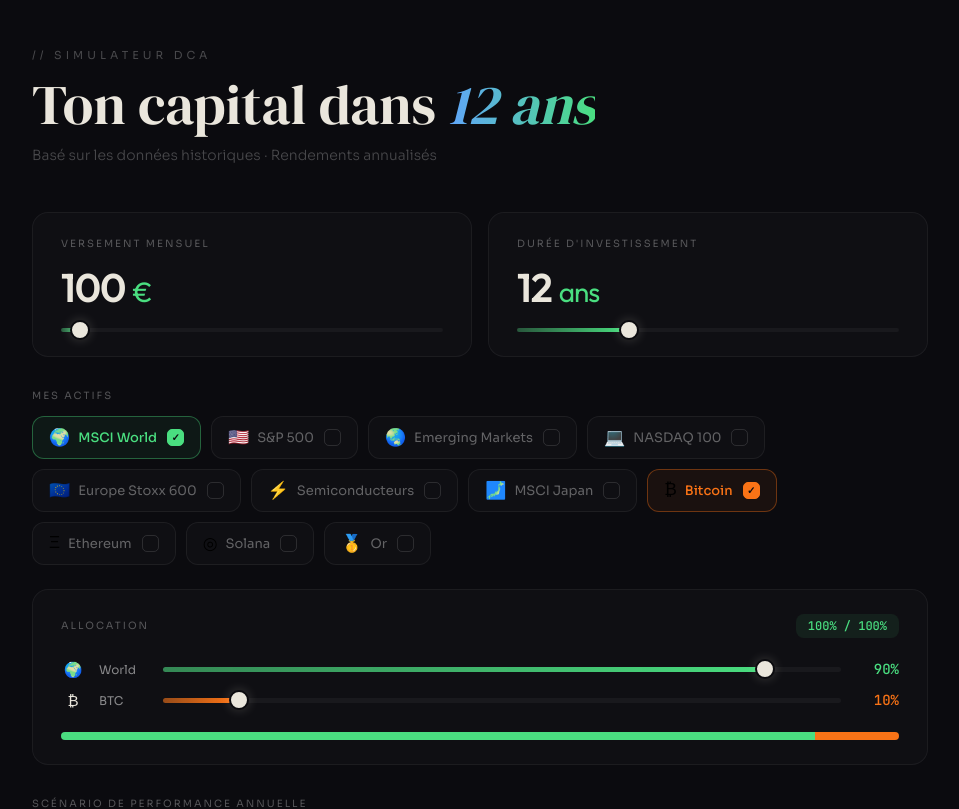
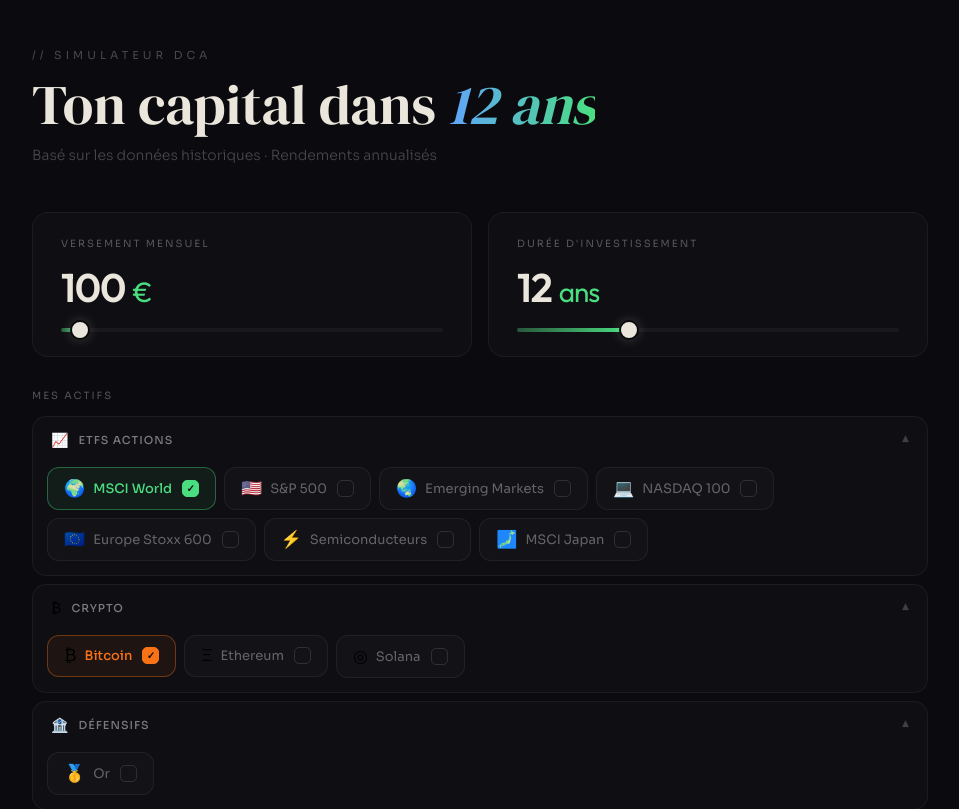
Before and after one commit to Noann0/Simulateur-investissment, a React (Vite) app: page / in a window 1280 px wide. Shown: the top 809 px of the page, without its empty margins (160-1119 px from the left). Built offline with nearby package versions, Linux system fonts and the light colour scheme.

Commit message:
feat: replace flat chips with accordion asset categories

```diff
--- a/src/SimulateurDCA.jsx
+++ b/src/SimulateurDCA.jsx
@@ -359,11 +359,47 @@
           ))}
         </div>
 
-        {/* Assets */}
+        {/* Assets — Accordéon catégorisé */}
         <div style={{ marginBottom:"24px", animation:"fadeUp 0.6s ease 0.15s both" }}>
           <div style={{ fontFamily:"'Sora'", fontSize:"10px", color:"rgba(255,255,255,0.3)", letterSpacing:"2px", textTransform:"uppercase", marginBottom:"14px" }}>Mes actifs</div>
-          <div className="sim-chip-row" style={{ display:"flex", flexWrap:"wrap", gap:"10px" }}>
-            {Object.entries(ASSETS).map(([k,a]) => <Chip key={k} active={actives[k]} label={a.label} icon={a.icon} color={a.color} onClick={()=>toggle(k)}/>)}
+          <div style={{ display:"flex", flexDirection:"column", gap:"8px" }}>
+            {CATEGORIES.map(cat => (
+              <div key={cat.key} style={{ background:"rgba(255,255,255,0.02)", border:"1px solid rgba(255,255,255,0.05)", borderRadius:"14px", overflow:"hidden" }}>
+                <button onClick={() => setOpenCats(p => ({...p, [cat.key]: !p[cat.key]}))} style={{
+                  display:"flex", alignItems:"center", gap:"10px", width:"100%", padding:"14px 18px",
+                  background:"transparent", border:"none", cursor:"pointer", transition:"background 0.2s",
+                }}
+                  onMouseEnter={e => e.currentTarget.style.background = "rgba(255,255,255,0.02)"}
+                  onMouseLeave={e => e.currentTarget.style.background = "transparent"}
+                >
+                  <span style={{ fontSize:"14px" }}>{cat.icon}</span>
+                  <span style={{ fontFamily:"'Sora'", fontSize:"11px", fontWeight:500, color:"rgba(255,255,255,0.45)", letterSpacing:"1px", textTransform:"uppercase", flex:1, textAlign:"left" }}>{cat.label}</span>
+                  <span style={{ fontFamily:"'Sora'", fontSize:"14px", color:"rgba(255,255,255,0.2)", transform: openCats[cat.key] ? "rotate(180deg)" : "rotate(0)", transition:"transform 0.25s" }}>▾</span>
+                </button>
+                {openCats[cat.key] && (
+                  <div className="sim-chip-row" style={{ display:"flex", flexWrap:"wrap", gap:"8px", padding:"4px 14px 14px" }}>
+                    {cat.assets.map(k => {
+                      const a = ASSETS[k];
+                      return (
+                        <div key={k} style={{ position:"relative" }}>
+                          <Chip active={actives[k]} label={a.label} icon={a.icon} color={a.color} onClick={() => toggle(k)} />
+                          {a.staking && actives[k] && (
+                            <div style={{
+                              position:"absolute", top:"-7px", right:"-4px",
+                              fontFamily:"'JetBrains Mono'", fontSize:"8px", fontWeight:700,
+                              color:"#0b0b0f", background: a.color,
+                              padding:"2px 5px", borderRadius:"4px", letterSpacing:"0.5px", lineHeight:1,
+                            }}>
+                              STAKING {a.staking}%
+                            </div>
+                          )}
+                        </div>
+                      );
+                    })}
+                  </div>
+                )}
+              </div>
+            ))}
           </div>
         </div>
 
```
